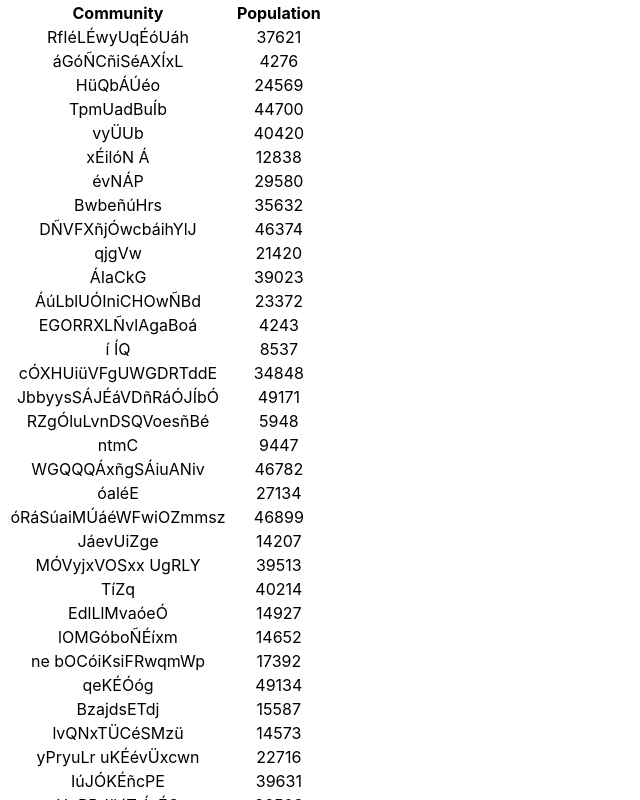
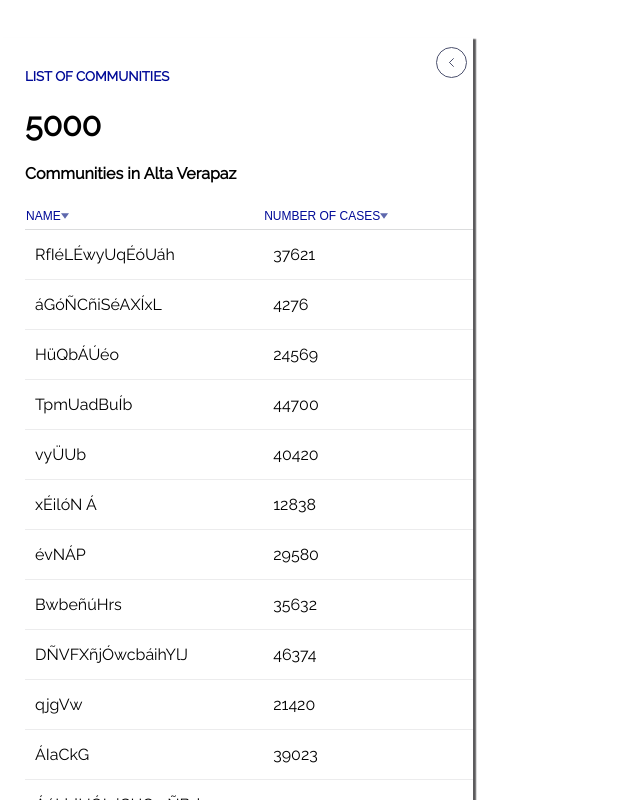
Before and after one commit to farzadbagheri/atlas-panel, a React (Create React App) app: page / in a window 1280 px wide. Shown: the top 800 px of the page, without its empty margins (0-640 px from the left). Built offline with nearby package versions, Linux system fonts and the light colour scheme.

Commit message:
added Panel component and its children + styling and early stage sorting functionality

```diff
--- a/public/index.html
+++ b/public/index.html
@@ -3,6 +3,7 @@
   <head>
     <meta charset="utf-8" />
     <link rel="shortcut icon" href="%PUBLIC_URL%/favicon.ico" />
+    <link href="https://fonts.googleapis.com/css?family=Raleway" rel="stylesheet">
     <meta
       name="viewport"
       content="width=device-width, initial-scale=1, shrink-to-fit=no"
--- a/src/App.css
+++ b/src/App.css
@@ -1,5 +1,6 @@
 .App {
   text-align: center;
+  font-family: 'Raleway', sans-serif;
 }
 
 .App-logo {
@@ -22,11 +23,101 @@
   color: #61dafb;
 }
 
-@keyframes App-logo-spin {
-  from {
-    transform: rotate(0deg);
-  }
-  to {
-    transform: rotate(360deg);
-  }
+.HideButton {
+  float: right;
 }
+
+.tableInfo {
+  text-align: left;
+}
+
+#name {
+  width: 50%;
+}
+
+#cases {
+  width: 50%;
+}
+
+button {
+  border: none;
+  background: none;
+}
+
+button:focus {outline:0;}
+
+button:hover {
+  cursor: pointer;
+}
+
+.SortButton {
+  display: inline;
+  padding: 0;
+  font-size:12px;
+  padding-bottom: 5px;
+  color: rgb(0,10,151);
+}
+
+td, th {
+  text-align: left;
+}
+
+.panelHeader {
+  background-color: white;
+}
+
+#title {
+  color: rgb(0,10,151);
+}
+
+
+th  {
+  position: sticky;
+  top: 0px;
+  background-color: white;
+  border-bottom-style: solid;
+  border-bottom-width: 1px;
+  border-bottom-color: rgb(219,220,221);
+}
+
+td {
+  padding-top: 15px;
+  padding-bottom: 15px;
+  padding-left: 10px;
+  border-bottom-style: solid;
+  border-bottom-width: 1px;
+  border-bottom-color: rgb(236,236,237);
+}
+
+thead > tr > th{
+  border-bottom-style: solid;
+  border-bottom-width: 1px;
+  border-bottom-color: rgb(219,220,221);
+
+}
+
+.header {
+  border-bottom-style: solid;
+  border-bottom-width: 1px;
+  border-bottom-color: rgb(219,220,221);
+
+}
+
+table {
+  display: block;
+  border-spacing: 0;
+  border-collapse: collapse;
+  height: 700px;
+  overflow-y: scroll;
+  width: 500px;
+}
+
+.Panel {
+  padding-left: 25px;
+  padding-top: 8px;
+  margin-top: 3%;
+  width: 35%;
+  height: 100%;
+  box-shadow: 2.5px 1.25px 1.25px rgb(92,91,93);
+  overflow: hidden;
+}
--- /dev/null
+++ b/src/HideButton.js
@@ -0,0 +1,22 @@
+import React, { Component } from 'react';
+import './App.css';
+
+class HideButton extends Component {
+  render() {
+    return (
+      <div className="HideButton">
+        <button onClick={this.props.hide}>
+          <svg xmlns="http://www.w3.org/2000/svg" width="31" height="31" viewBox="0 0 31 31">
+            <g>
+              <circle cx="15.5" cy="15.5" r="15" style={{fill:"none",stroke:"#4b506d",strokeMiterlimit:"10"}} />
+              <line x1="13.31" y1="15.69" x2="17.69" y2="11.31" style={{fill:"none",stroke:"#4b506d",strokeMiterlimit:"10"}} />
+              <line x1="13.31" y1="15.31" x2="17.69" y2="19.69" style={{fill:"none",stroke:"#4b506d",strokeMiterlimit:"10"}} />
+            </g>
+          </svg>
+        </button>
+      </div>
+    );
+  }
+}
+
+export default HideButton;
--- a/src/Panel.js
+++ b/src/Panel.js
@@ -1,36 +1,47 @@
 import React, { Component } from 'react';
-import data from './data.json';
+import list from './data.json';
+import Table from './Table';
+import HideButton from './HideButton';
 import './App.css';
 
 class Panel extends Component {
   constructor() {
     super();
     this.state = {
-      data: data,
+      data: list,
+
     }
-    this.dataPrint();
   }
 
-  dataPrint() {
-    console.log("name", this.state.data.name);
-    console.log('number of communities:', this.state.data.communities.length);
+  sort = (type) => {
+
+    let d = {...this.state.data};
+    console.log(type);
+     console.log('here', d.communities);
+    d.communities.sort((a, b)=> {
+      if(typeof a[type] === 'string') {
+        return a[type].localeCompare(b[type]);
+      } else {
+        return a[type] - b[type];
+      }
+    });
+     console.log('here2', d.communities);
+
+    this.setState({data: d})
   }
 
   render() {
     return (
       <div className="Panel">
-        <table>
-          <tr>
-            <th>Community</th>
-            <th>Population</th>
-          </tr>
-          { this.state.data.communities.map((d) => {
-            return (<tr>
-                      <td>{d.name}</td>
-                      <td>{d.cases}</td>
-                    </tr>);
-          })}
-        </table>
+      <HideButton hide={this.props.hidePanel} />
+        <div className="panelHeader">
+
+          <h5 id='title' className="tableInfo">LIST OF COMMUNITIES</h5>
+
+          <h1 className="tableInfo">{this.state.data.communities.length}</h1>
+          <h4 className="tableInfo"><b>Communities</b> in <b>{this.state.data.name}</b></h4>
+        </div>
+        <Table data={this.state.data} sort={this.sort}/>
       </div>
     );
   }
--- /dev/null
+++ b/src/SortButton.js
@@ -0,0 +1,21 @@
+import React, { Component } from 'react';
+import './App.css';
+
+class SortButton extends Component {
+  render() {
+    return (
+        <button className="SortButton" id={this.props.id} onClick={() => this.props.sort(this.props.type)}>
+        {this.props.value}
+          {!this.props.sorted ? <svg xmlns="http://www.w3.org/2000/svg"  width="8" height="8" viewBox="0 0 4.5 3">
+            <g>
+              <polygon points="2.25 3 0 0 4.5 0 2.25 3" style={{fill:"#5e68ad"}}/>
+            </g>
+          </svg>
+          :
+          <svg src='./FlippedSort' alt='sort button' /> }
+        </button>
+    );
+  }
+}
+
+export default SortButton;
--- /dev/null
+++ b/src/Table.js
@@ -0,0 +1,51 @@
+import React, { Component } from 'react';
+import SortButton from './SortButton';
+import './App.css';
+
+class Table extends Component {
+
+  get headers() {
+    //getter for getting key set of initial value to determine correct headers.
+    //this allows for minor data agnosticism, but assumes all possible
+    //data points are present in each community data point
+    const headers = Object.keys(this.props.data.communities[0]);
+    return headers.map((header) => (<React.Fragment> <th className={header}>{header} <SortButton /> </th></React.Fragment>));
+  }
+
+  get data() {
+    return this.props.data.communities.map((data) => {
+      return (<tr key={Math.random()}>
+                <td>{data.name}</td>
+                <td>{data.cases}</td>
+              </tr>
+              )
+    })
+  }
+
+
+
+  render() {
+    //get key set of initial value to determine correct headers
+    //this allows for minor data agnosticism but assumes all possible
+    //data points are present in each community data point
+    const headers = Object.keys(this.props.data.communities[0]);
+    console.log('headers', headers);
+    return (
+
+        <table className="Table">
+          <thead >
+            <tr className="header">
+              <th className="sticky" id="name"><SortButton value={"NAME"} type={'name'} sort={this.props.sort} /></th>
+              <th className="sticky" id="cases"><SortButton id="column2" type={'cases'} sort={this.props.sort} value={"NUMBER OF CASES"} /></th>
+            </tr>
+
+          </thead>
+          <tbody>
+            {this.data}
+          </tbody>
+        </table>
+    );
+  }
+}
+
+export default Table;
```
Also changed, not shown: src/TableData.js (added, +15 -0 lines), src/TableHeader.js (added, +15 -0 lines), src/TableRow.js (added, +33 -0 lines), src/CollapsePanel.svg (renamed from assets/CollapsePanel.svg), src/Sort.svg.
